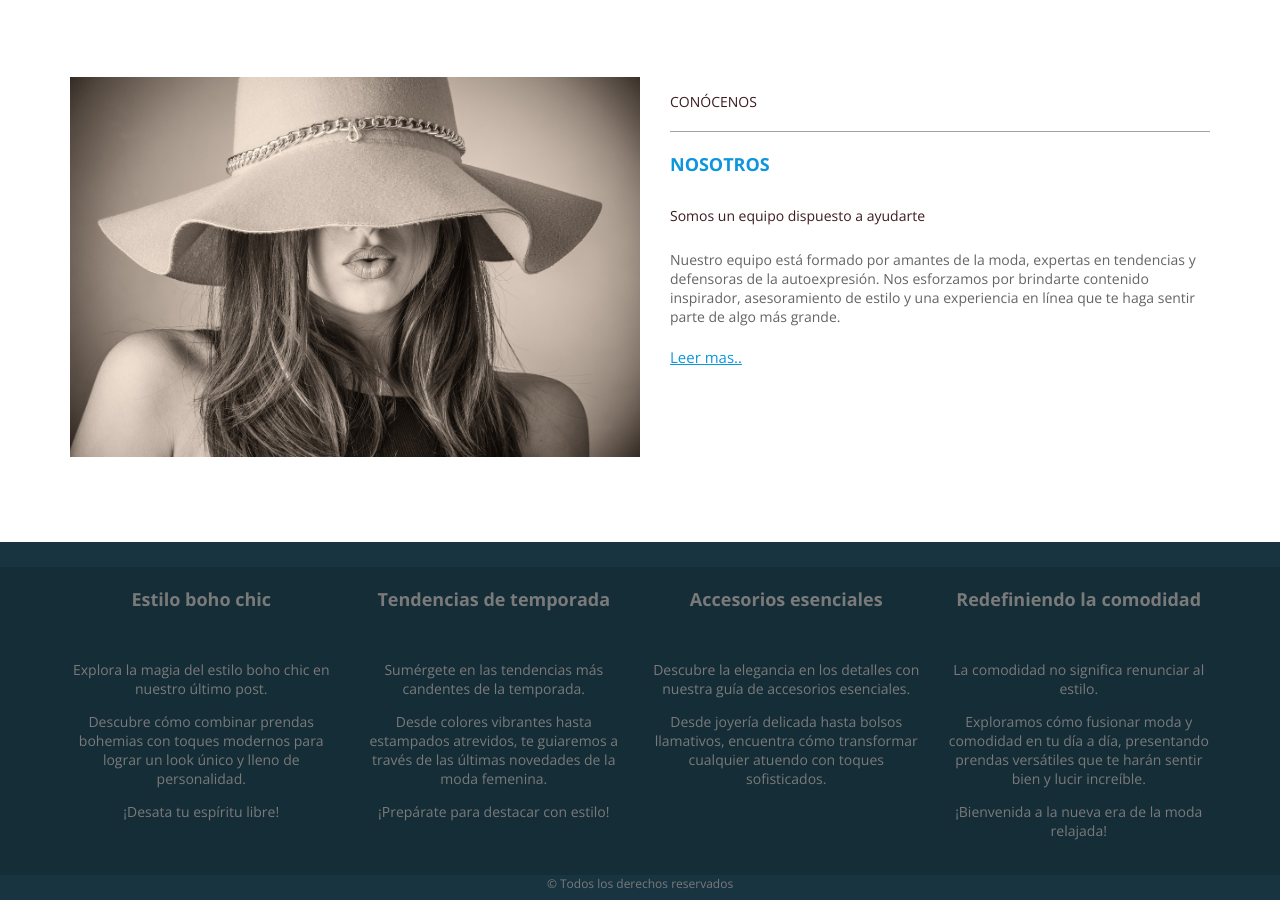
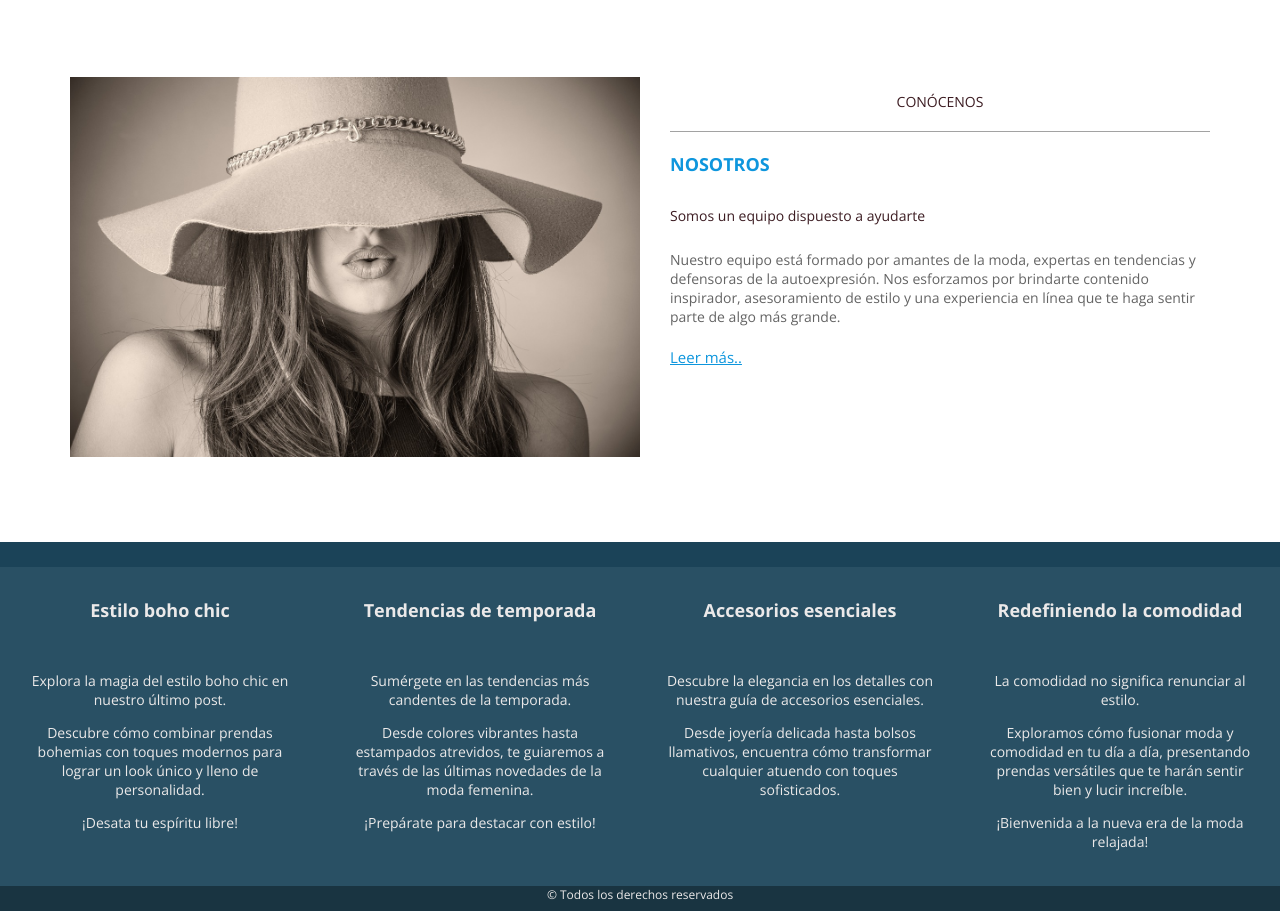
Before and after one commit to MarinaMadrid/modasirena, a plain HTML site: page index.html in a window 1280 px wide. Shown: the part 981-1892 px from the top of the page. Drawn offline with nearby package versions, Linux system fonts and the light colour scheme.

Commit message:
mejoras en estructura y color

```diff
--- a/css/estilos.css
+++ b/css/estilos.css
@@ -10,7 +10,6 @@ body{
 
 .contenedor{
   width: 100%;
-  max-width: 1170px;
   margin: auto;
 }
 
@@ -49,7 +48,7 @@ header{
 }
 
 .menu a:hover{
-  color:#a4281f;
+  color:rgb(24, 155, 211);
 }
 /*FIN DE CABECERA*/
 
@@ -91,7 +90,7 @@ header{
   color: white;
   width: 100%;
   padding: 45px 0;
-  background-color: rgba(255, 255, 255, 0.288);
+  background-color: rgba(255, 255, 255, 0.192);
   max-width: 470px;
 }
 
@@ -115,7 +114,7 @@ header{
 
 .bienvenida{
   width: 100%;
-  background-color: #3e606f;
+  background-color: rgb(78, 119, 137);
   margin-top: 2px;
   color: #ffffff;
   text-align: center;
@@ -162,6 +161,10 @@ header{
   text-align: center;
   padding: 15px 0px;
   max-width: 570px;
+}
+
+.conocenos-titulo{
+  text-align: center;
 }
 
 .conocenos p:nth-child(1){
@@ -212,16 +215,18 @@ header{
 
 /*PIE DE PÁGINA*/
 
+footer{
+  background-color:#193441 !important;
+  width: 100%;
+  margin: 0;
+}
+
 .top-footer{
-  background-color:#193441;
   height:25px;
 }
 
-.center-footer{
-  background-color: #152d37;
-}
-
 .center-footer .contenedor{
+  background-color: rgba(27, 69, 90, 0.938);
   display: flex;
   flex-direction: row;
   flex-wrap: wrap;
@@ -231,13 +236,14 @@ header{
   text-align: center;
   padding-top: 20px;
   padding-bottom: 35px;
-  color:#7a7a7a;
+  color:#ebe9e9;
 
   max-width: 270px;
   margin: 0 auto;
 }
 
 .center-footer .widget h4{
+  margin-top: 2em;
   padding-bottom: 35px;
   font-size: 18px;
 }
@@ -253,7 +259,7 @@ header{
 }
 
 .bottom-footer p{
-  color:#7a7a7a;
+  color:#ebe9e9;
   font-size: 12px;
   text-align: center;
 }
--- a/index.html
+++ b/index.html
@@ -31,7 +31,7 @@
         <div class="contenedor llamada-accion">
           <p>Bienvenido</p>
           <h2>SIRENA MODA</h2>
-          <a href="#">VER MAS</a>
+          <a href="#">VER MÁS</a>
         </div>
       </div>
     </section>
@@ -52,18 +52,18 @@
           <img src="img/sombrero.jpg" alt="">
         </div>
         <div class="conocenos">
-          <p>CONÓCENOS</p>
+          <p class="conocenos-titulo">CONÓCENOS</p>
           <h3>NOSOTROS</h3>
           <p>Somos un equipo dispuesto a ayudarte</p>
           <p>Nuestro equipo está formado por amantes de la moda, expertas en tendencias y defensoras de la autoexpresión. Nos esforzamos por brindarte contenido inspirador, asesoramiento de estilo y una experiencia en línea que te haga sentir parte de algo más grande.</p>
-          <a href="#">Leer mas..</a>
+          <a href="#">Leer más..</a>
         </div>
       </div>
     </section>
 
     <!-- Pie de página -->
     <footer>
-      <div class="top-footer"></div>
+      <div class="top-footer">
         <div class="center-footer">
           <div class="contenedor">
             <div class="widget">
@@ -94,6 +94,7 @@
         <div class="bottom-footer">
           <p>&copy; Todos los derechos reservados</p>
         </div>
+      </div>
     </footer>
   </body>
 </html>
```
Lines whose indentation alone changed are shown as unchanged.
